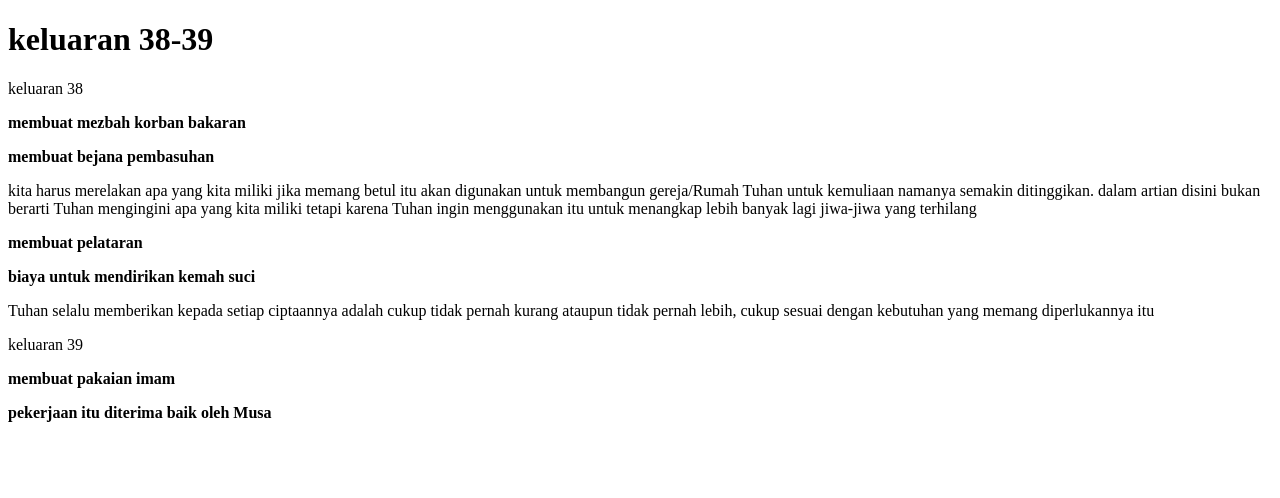
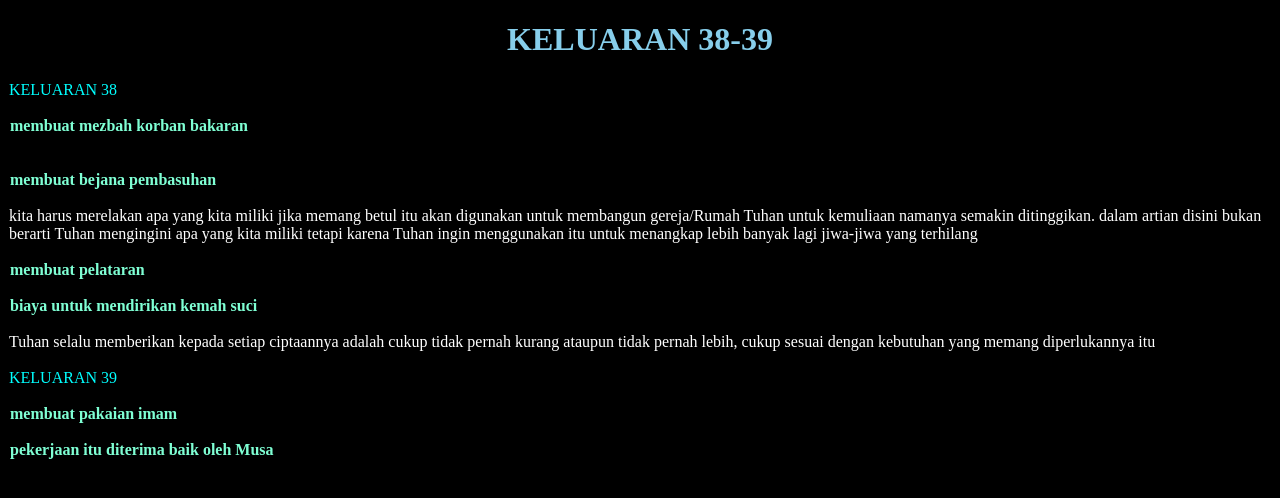
Before and after one commit to satepribadi/satepribadi.github.io, a plain HTML site: page SATE 26092024.HTML in a window 1280 px wide. Drawn offline with Linux system fonts and the light colour scheme.

Commit message:
add style in sate 26092024

```diff
--- a/SATE 26092024.HTML
+++ b/SATE 26092024.HTML
@@ -4,6 +4,47 @@
     <meta charset="UTF-8">
     <meta name="viewport" content="width=device-width, initial-scale=1.0">
     <title>sate 26/09/2024</title>
+    <style>
+         body{
+        background-color: black;
+    }
+    h1{
+        color: skyblue;
+        font-size: 25 px;
+        text-align: center;
+        justify-content: center;
+        text-transform: uppercase;
+    }
+    h2{
+        color: red;
+        font-size: 18px;
+        text-align: left;
+        justify-content: center;
+
+    }
+    p{
+        color: white;
+        font-size: 14 px;
+        padding: 1px;
+    }
+   b{
+    color: aquamarine;
+    font-size: 17 px;
+    padding: 1px;
+   }
+   .text2{
+        color:coral;
+        font-size: 14 px;
+        text-decoration: bold;
+        padding: 1px;
+   }
+   .subtitle{
+    color: aqua;
+    font-size: 16px;
+    text-transform: uppercase;
+   }
+
+    </style>
 </head>
 <body>
     <h1>keluaran 38-39</h1>
```
